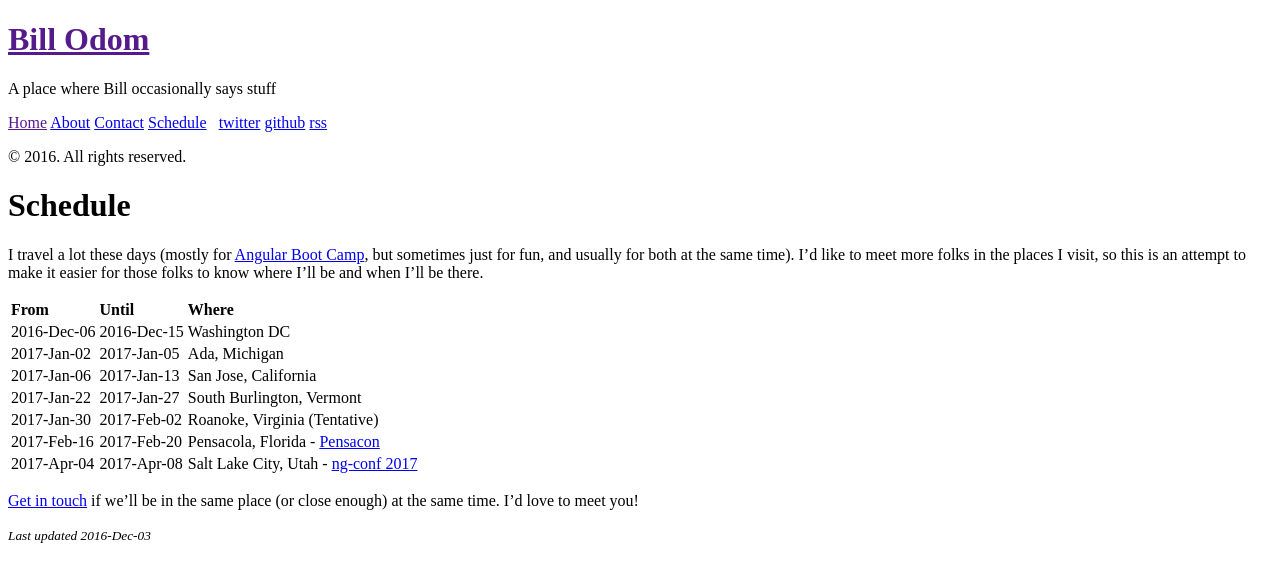
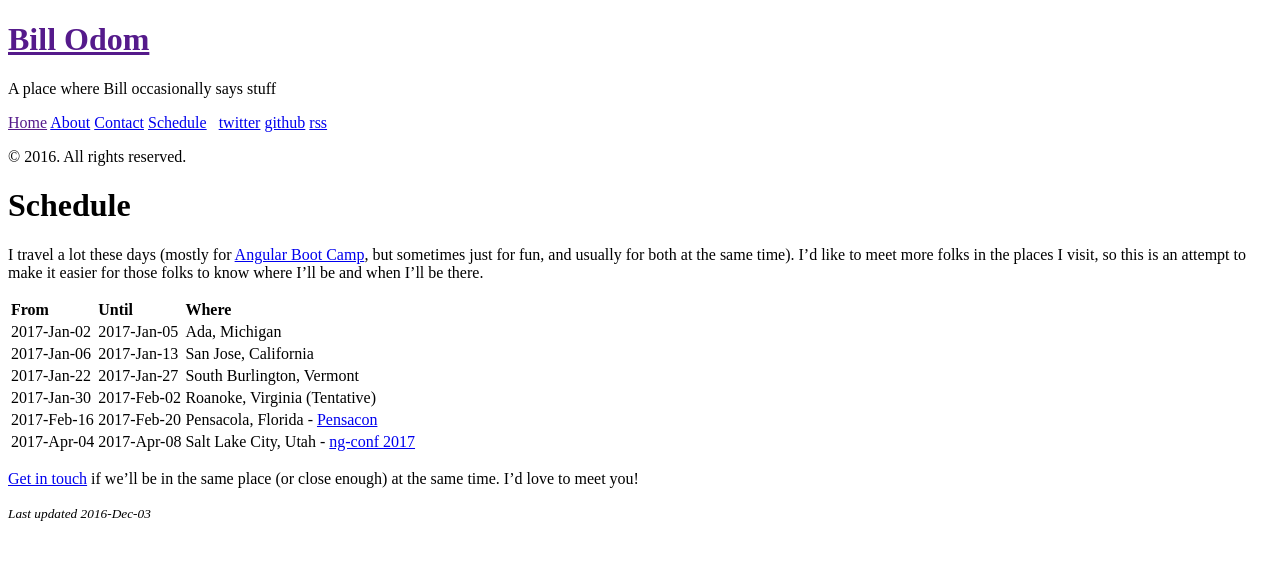
Before and after one commit to wnodom/wnodom.github.io, a Jekyll site: the page built from schedule.md, in a window 1280 px wide. Shown: the top 582 px of the page. Built offline with Jekyll 4.4.1, drawn with Linux system fonts in a browser that asks for light colours.

Commit message:
Update schedule

```diff
--- a/schedule.md
+++ b/schedule.md
@@ -8,7 +8,6 @@ I travel a lot these days (mostly for [Angular Boot Camp](http://angularbootcamp
 
 | From        | Until       | Where
 |:------------|:------------|:-
-| 2016-Dec-06 | 2016-Dec-15 | Washington DC
 | 2017-Jan-02 | 2017-Jan-05 | Ada, Michigan
 | 2017-Jan-06 | 2017-Jan-13 | San Jose, California
 | 2017-Jan-22 | 2017-Jan-27 | South Burlington, Vermont
```
